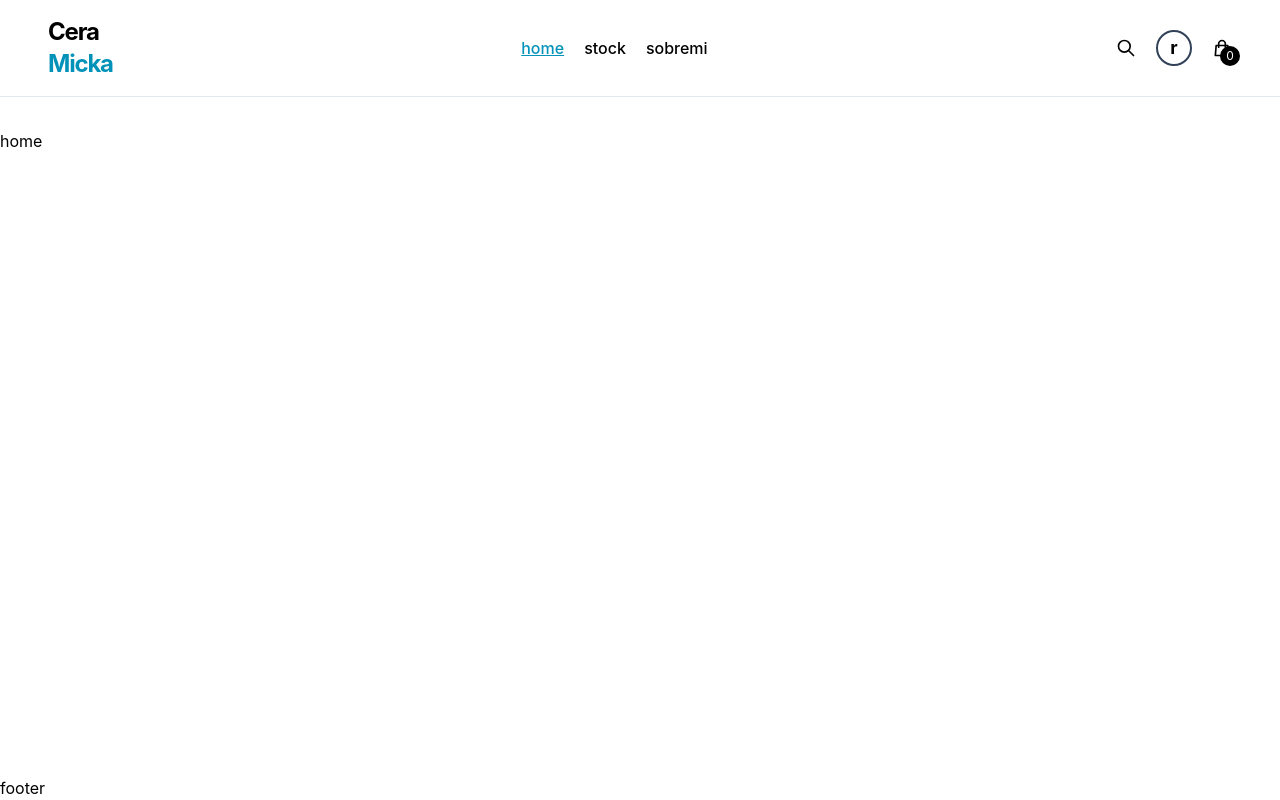
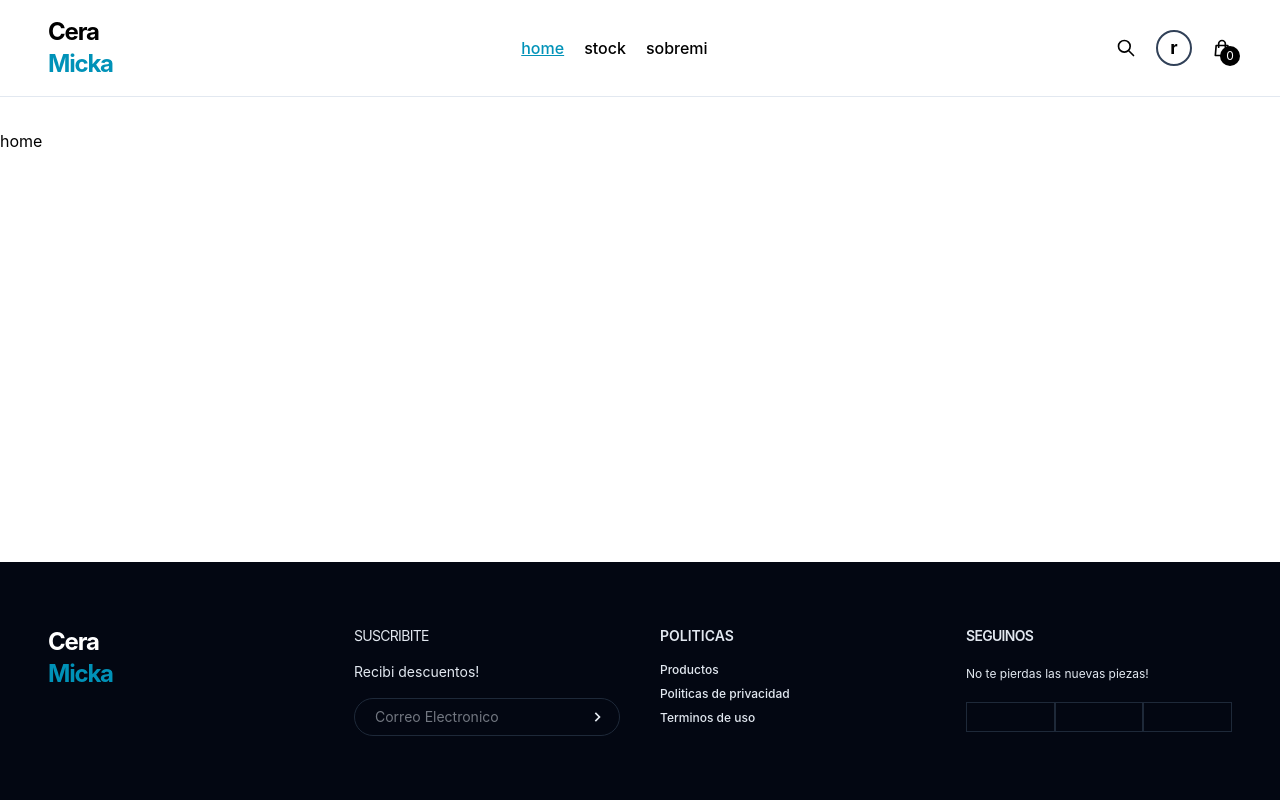
Before and after one commit to diazfabrici0/ceramicka, a React (Vite) app in the folder ceramicka-ecommerce/: page / in a window 1280 px wide. Built offline with nearby package versions, Linux system fonts and the light colour scheme.

Commit message:
Agregue el footer

```diff
--- a/ceramicka-ecommerce/src/components/shared/Footer.tsx
+++ b/ceramicka-ecommerce/src/components/shared/Footer.tsx
@@ -1,8 +1,9 @@
 import { BiChevronRight } from "react-icons/bi"
 import { Link } from "react-router-dom"
+import { socialLinks } from "../../constants/links"
 
 export const Footer = () => {
-    return
+    return (
         <footer className="py-16 bg-gray-950 px-12 flex justify-between gap-10 text-sm text-slate-200 flex-wrap
         md:flex-nowrap">
             <Link to="/" className={`text-2xl font-bold tracking-tighter transition-all text-white flex-1`}>
@@ -43,7 +44,24 @@ export const Footer = () => {
                     No te pierdas las nuevas piezas!
                 </p>
 
-                <div className="flex"></div>
+                <div className="flex">
+                    {
+                        socialLinks.map((link) => (
+                            <a
+                                key={link.id}
+                                href={link.href}
+                                target="_blank"
+                                rel="noreferrer"
+                                className="text-slate-300 border border-gray-800 w-full h-full py-3.5 flex items-center justify-center transition-all
+                                 hover:bg-white hover:text-gray-950 "
+                            >
+
+                            </a>
+                        ))
+                    }
+                </div>
             </div>
         </footer>
+    )
+
 }
--- a/ceramicka-ecommerce/src/constants/links.tsx
+++ b/ceramicka-ecommerce/src/constants/links.tsx
@@ -1,4 +1,7 @@
 //import { href } from "react-router-dom";
+
+//import { title } from "process"
+import { FaInstagram } from "react-icons/fa6"
 
 export const navbarLinks = [
     {
@@ -17,3 +20,25 @@ export const navbarLinks = [
         href: "/sobremi",
     },
 ]
+
+export const socialLinks = [
+    {
+        id: 1,
+        title: "Instagram",
+        href: "https://www.instagram.com/ceramicka.arg/",
+        icon: <FaInstagram size={20} />
+    },
+    {
+        id: 2,
+        title: "Facebook",
+        href: "https://www.facebook.com/ceramicka.arg",
+        icon: <FaInstagram size={20} />
+    },
+    {
+        id: 3,
+        title: "Whatsapp",
+        href: "https://wa.me/5491134567890",
+        icon: <FaInstagram size={20} />
+    }
+
+]
--- a/ceramicka-ecommerce/src/layouts/RootLayout.tsx
+++ b/ceramicka-ecommerce/src/layouts/RootLayout.tsx
@@ -1,5 +1,6 @@
 import { Outlet } from "react-router-dom";
 import { Navbar } from "../components/shared/Navbar";
+import { Footer } from "../components/shared/Footer";
 
 export const RootLayout = () => {
     return (
@@ -11,7 +12,7 @@ export const RootLayout = () => {
             </main>
 
 
-            <div>footer</div>
+            <Footer />
         </div>
     )
 
```
